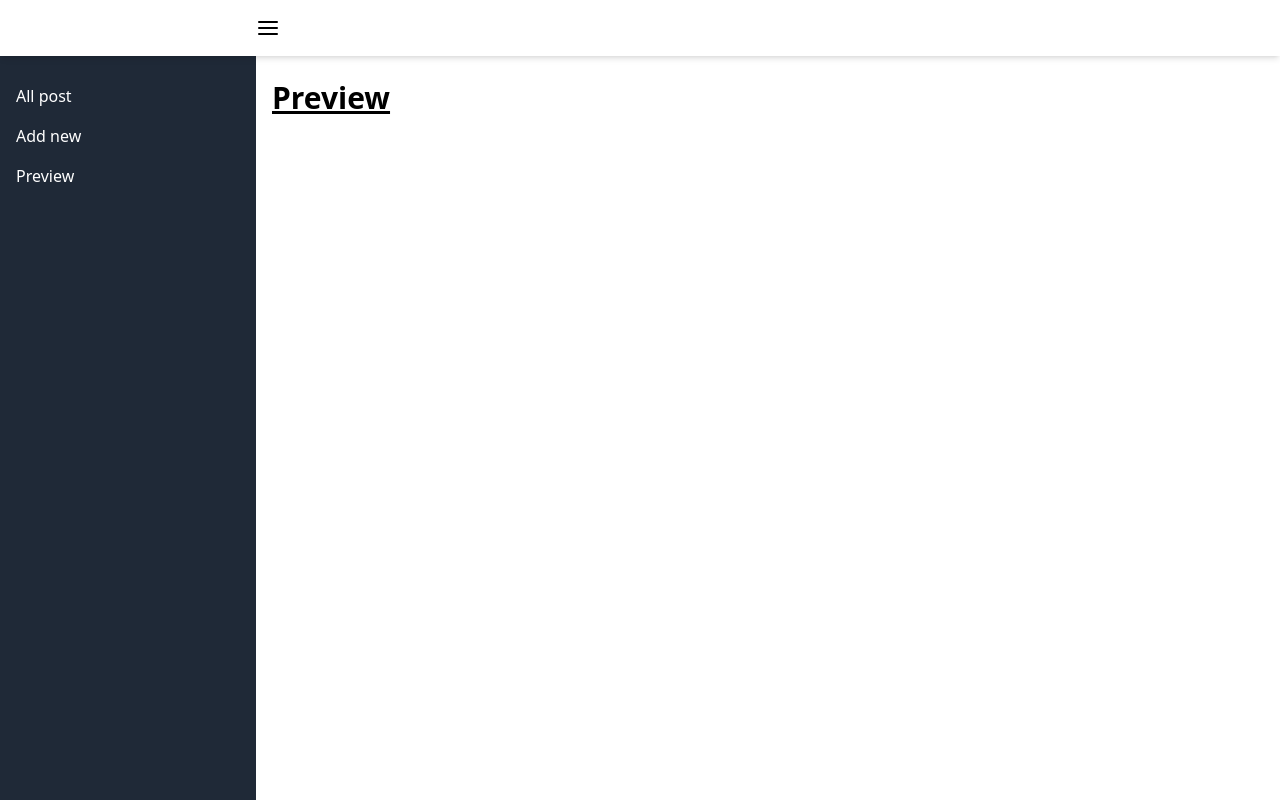
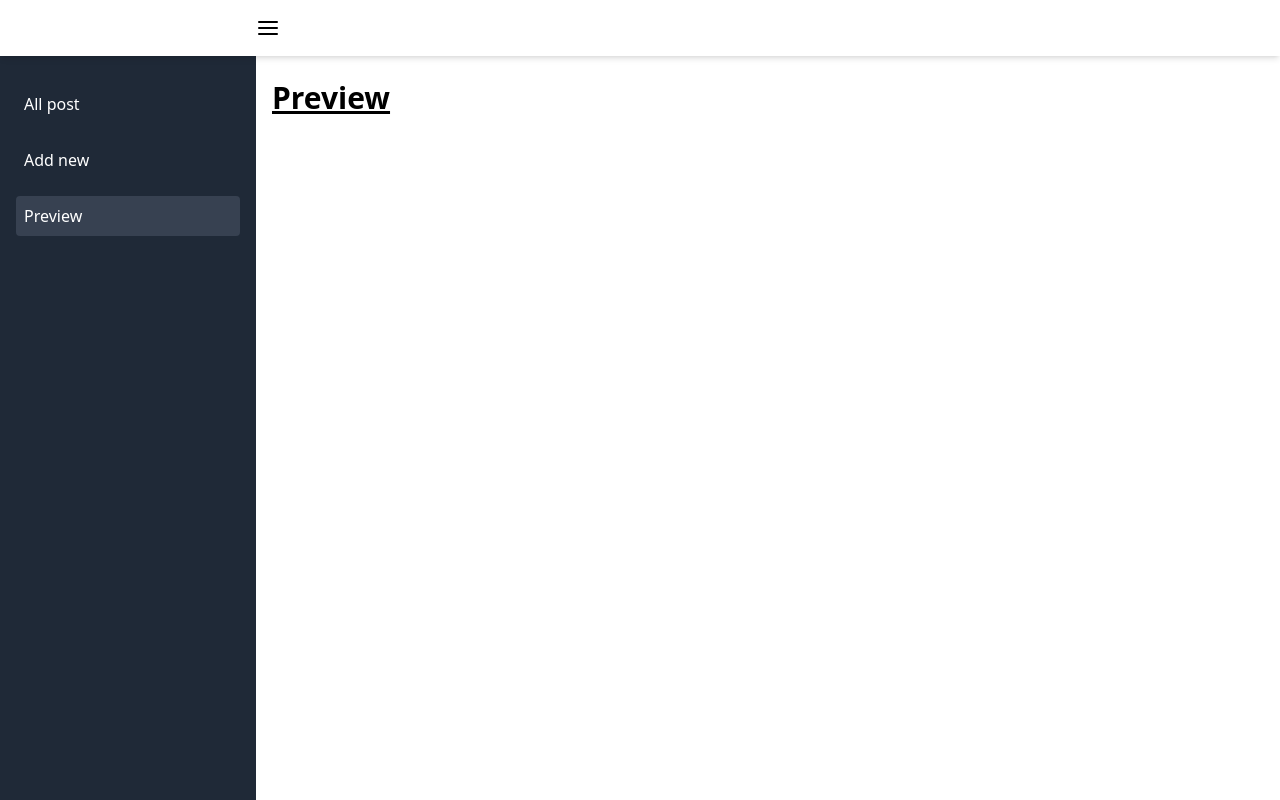
Before and after one commit to ilhamdika/frontend_article, a React (Vite) app: page /preview in a window 1280 px wide. Built offline with nearby package versions, Linux system fonts and the light colour scheme; a web font is replaced by a local one.

Commit message:
feat: is active

```diff
--- a/src/layout/Sidebar.jsx
+++ b/src/layout/Sidebar.jsx
@@ -1,7 +1,11 @@
 import { FiX } from "react-icons/fi";
-import { Link } from "react-router-dom";
+import { Link, useLocation } from "react-router-dom";
 
 export default function Sidebar({ sidebarOpen, toggleSidebar }) {
+  const location = useLocation();
+
+  const isActive = (path) => (location.pathname === path ? "bg-gray-700" : "");
+
   return (
     <div className={`fixed inset-y-0 left-0 w-64 bg-gray-800 text-white transform ${sidebarOpen ? "translate-x-0" : "-translate-x-full"} transition-transform duration-300 ease-in-out sm:translate-x-0`}>
       <div className="p-4 flex justify-between items-center">
@@ -13,17 +17,17 @@ export default function Sidebar({ sidebarOpen, toggleSidebar }) {
       <nav className="p-4">
         <ul>
           <li className="py-2">
-            <Link to="/" className="block">
+            <Link to="/" className={`block p-2 rounded ${isActive("/")}`}>
               All post
             </Link>
           </li>
           <li className="py-2">
-            <Link to="/add-new" className="block">
+            <Link to="/add-new" className={`block p-2 rounded ${isActive("/add-new")}`}>
               Add new
             </Link>
           </li>
           <li className="py-2">
-            <Link to="/preview" className="block">
+            <Link to="/preview" className={`block p-2 rounded ${isActive("/preview")}`}>
               Preview
             </Link>
           </li>
```
